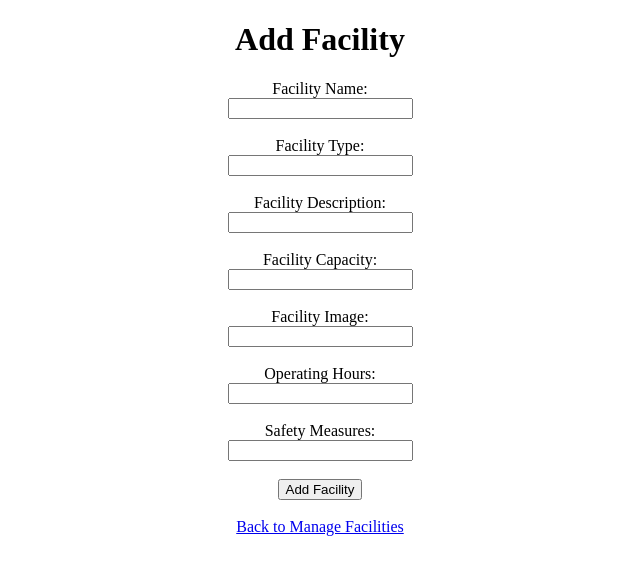
After one commit to risal-ea/parento, a Flask app: page /addFacility in a window 1280 px wide. The commit adds this page. Shown: the top 575 px of the page, without its empty margins (320-960 px from the left). Run offline with Flask 3, Linux system fonts and the light colour scheme.

Commit message:
manage staff and manage facility and bug fix

```diff
--- a/admin.py
+++ b/admin.py
@@ -53,8 +53,9 @@ def viewParent():
 @admin.route('/view-feedback')
 def viewFeedBack():
     data={}
-    a = 'select * from feedback'
+    a = 'select * from feedback inner join day_care  using ( day_care_id) inner join parent on feedback.login_id = parent.login_id '
     b=select(a)
+    print(b)
     if b:
         data['view']=b
 
--- a/dayCare.py
+++ b/dayCare.py
@@ -7,13 +7,57 @@ dayCare = Blueprint('dayCare', __name__)
 def dayCare_home():
     return render_template('dayCare.html')
 
-@dayCare.route('/manageStaff')
+@dayCare.route('/manageStaff',methods=['post','get'])
 def manageStaff():
-    return render_template('manageStaff.html')
 
-from flask import Blueprint, request, render_template
+    print("//////////////////////")
+    data={}
+    a='select * from staff'
+    getData=select(a)
+    if getData:
+        data['view']=getData
 
-dayCare = Blueprint('dayCare', __name__)
+    if 'action' in request.args:
+        action=request.args['action']
+        id=request.args['id']
+
+    else:
+        action=None
+
+    if action=='update':
+        qry="select * from staff where login_id='%s'"%(id)
+        res=select(qry)
+        if res:
+            data['up']=res
+            print(res,"////////")
+
+    if 'update_staff' in request.form:
+        staff_name = request.form['staff_name']
+        staff_email = request.form['staff_email']
+        staff_phone = request.form['staff_phone']
+        staff_dob = request.form['staff_dob']
+        gender = request.form['gender']
+        staff_adress = request.form['staff_adress']
+        position = request.form['position']
+        qualification = request.form['qualification']
+
+
+        z="update staff set staff_name='%s',staff_email='%s',staff_phone='%s', staff_dob='%s', gender='%s', staff_adress='%s', position='%s', qualification='%s' where login_id='%s'"%(staff_name,staff_email,staff_phone,staff_dob,gender,staff_adress,position,qualification,id)
+        update(z)
+        return '''<script>alert("updated successfully");window.location="/manageStaff"</script>'''
+
+
+    if action=='delete':
+        delete_staff = "delete from staff where login_id='%s'"%(id)
+        delete_staff_login = "delete from login where login_id='%s'"%(id)
+
+        delete(delete_staff)
+        delete(delete_staff_login)
+        return '''<script>alert("delete successfully");window.location="/manageStaff"</script>'''
+
+    return render_template('manageStaff.html', data=data)
+
+
 
 @dayCare.route('/addStaff', methods=['GET', 'POST'])
 def addstaff():
@@ -32,7 +76,77 @@ def addstaff():
         z="insert into login values(null,'%s','%s','staff')"%(username,password)
         login_id=insert(z)
 
-        x="insert into staff values(null,'%s','%s','%s','%s','%s','%s','%s','%s','%s', '%s')"%(login_id, dayCare_id, staff_name,staff_email,staff_phone,staff_dob,gender,staff_adress,position, qualification)
+
+        x="insert into staff values(null,'%s','%s','%s','%s','%s','%s','%s','%s','%s', '%s')"%(login_id, session['day_care'], staff_name,staff_email,staff_phone,staff_dob,gender,staff_adress,position, qualification)
         insert(x)
 
     return render_template('addStaff.html')
+
+@dayCare.route('/manageFacilities', methods=['POST', 'GET'])
+def manageFacilities():
+    data = {}
+    # Retrieve all facilities
+    a = 'SELECT * FROM facilities'
+    getData = select(a)
+    if getData:
+        data['view'] = getData
+
+    action = request.args.get('action')
+    id = request.args.get('id')
+
+    # Handle update action
+    if action == 'update':
+        qry = "SELECT * FROM facilities WHERE facility_id='%s'" % id
+        res = select(qry)
+        if res:
+            data['up'] = res
+
+    # Handle form submission for updating facility details
+    if 'update_facility' in request.form:
+        facility_name = request.form['facility_name']
+        facility_type = request.form['facility_type']
+        facility_des = request.form['facility_des']
+        facility_capacity = request.form['facility_capacity']
+        facility_image = request.form['facility_image']
+        operating_hrs = request.form['operating_hrs']
+        safety_measures = request.form['safety_measures']
+
+        z = """UPDATE facilities
+               SET facility_name='%s', facility_type='%s', facility_des='%s',
+                   facility_capacity='%s', facility_image='%s',
+                   operating_hrs='%s', safety_measures='%s'
+               WHERE facility_id='%s'""" % (facility_name, facility_type, facility_des,
+                                             facility_capacity, facility_image,
+                                             operating_hrs, safety_measures, id)
+        update(z)
+        return '''<script>alert("Updated successfully"); window.location="/manageFacilities"</script>'''
+
+    # Handle delete action
+    if action == 'delete':
+        delete_facility = "DELETE FROM facilities WHERE facility_id='%s'" % id
+        delete(delete_facility)
+        return '''<script>alert("Deleted successfully"); window.location="/manageFacilities"</script>'''
+
+    return render_template('manageFacilities.html', data=data)
+
+@dayCare.route('/addFacility', methods=['GET', 'POST'])
+def addFacility():
+    if 'add_facility' in request.form:
+        facility_name = request.form['facility_name']
+        facility_type = request.form['facility_type']
+        facility_des = request.form['facility_des']
+        facility_capacity = request.form['facility_capacity']
+        facility_image = request.form['facility_image']
+        operating_hrs = request.form['operating_hrs']
+        safety_measures = request.form['safety_measures']
+
+        z = """INSERT INTO facilities
+               (day_care_id, facility_name, facility_type, facility_des,
+                facility_capacity, facility_image, operating_hrs, safety_measures)
+               VALUES ('%s', '%s', '%s', '%s', '%s', '%s', '%s', '%s')""" % (
+                    session['day_care'], facility_name, facility_type,
+                    facility_des, facility_capacity, facility_image,
+                    operating_hrs, safety_measures)
+        insert(z)
+
+    return render_template('addFacility.html')
--- a/main.py
+++ b/main.py
@@ -1,6 +1,6 @@
 from flask import *
 
-from dayCare import dayCare
+from dayCare import *
 from public import *
 from admin import *
 
@@ -10,4 +10,6 @@ app.register_blueprint(public)
 app.register_blueprint(admin)
 app.register_blueprint(dayCare)
 
+app.secret_key="aaaaaaaaaaaaaaaa"
+
 app.run(debug=True)
--- a/public.py
+++ b/public.py
@@ -15,11 +15,16 @@ def log():
 
         getData="SELECT * FROM login WHERE username='%s' AND PASSWORD='%s'"%(uname,password)
         res = select(getData)
+        session['log']= res[0]['login_id']
+        print(session['log'])
 
         if res:
             if res[0]['usertype']=='admin':
                 return redirect(url_for('admin.adm'))
             elif res[0]['usertype']=='dayCare':
+                qry="select * from day_care where login_id='%s'"%(session['log'])
+                res1=select(qry)
+                session['day_care']=res1[0]['day_care_id']
                 return redirect(url_for('dayCare.dayCare_home'))
 
 
--- /dev/null
+++ b/templates/addFacility.html
@@ -0,0 +1,39 @@
+<!DOCTYPE html>
+<html lang="en">
+<head>
+    <meta charset="UTF-8">
+    <meta name="viewport" content="width=device-width, initial-scale=1.0">
+    <title>Add Facility</title>
+</head>
+<body>
+    <center>
+        <h1>Add Facility</h1>
+        <form method="POST">
+            <label for="facility_name">Facility Name:</label><br>
+            <input type="text" id="facility_name" name="facility_name" required><br><br>
+
+            <label for="facility_type">Facility Type:</label><br>
+            <input type="text" id="facility_type" name="facility_type" required><br><br>
+
+            <label for="facility_des">Facility Description:</label><br>
+            <input type="text" id="facility_des" name="facility_des" required><br><br>
+
+            <label for="facility_capacity">Facility Capacity:</label><br>
+            <input type="text" id="facility_capacity" name="facility_capacity" required><br><br>
+
+            <label for="facility_image">Facility Image:</label><br>
+            <input type="text" id="facility_image" name="facility_image" required><br><br>
+
+            <label for="operating_hrs">Operating Hours:</label><br>
+            <input type="text" id="operating_hrs" name="operating_hrs" required><br><br>
+
+            <label for="safety_measures">Safety Measures:</label><br>
+            <input type="text" id="safety_measures" name="safety_measures" required><br><br>
+
+            <input type="submit" value="Add Facility" name="add_facility">
+        </form>
+        <br>
+        <a href="/manageFacilities">Back to Manage Facilities</a>
+    </center>
+</body>
+</html>
--- a/templates/addStaff.html
+++ b/templates/addStaff.html
@@ -9,7 +9,7 @@
 
 <h2>Add Staff Information</h2>
 
-<form action="/add_staff" method="POST, get">
+<form  method="POST">
     <label for="staff_name">Staff Name:</label><br>
     <input type="text" id="staff_name" name="staff_name" required><br><br>
 
--- a/templates/dayCare.html
+++ b/templates/dayCare.html
@@ -9,6 +9,10 @@
     <center>
         <h1>DayCare</h1>
         <a href="/manageStaff">manage staff</a>
+        <br>
+        <a href="/manageFacilities">manage facilities</a>
+        <br>
+        <a href="/"></a>
     </center>
 </body>
 </html>
```
Also changed, not shown: templates/manageFacilities.html (added, +72 -0 lines), templates/manageStaff.html (+73 -0 lines), templates/viewFeedBack.html (+4 -4 lines).
